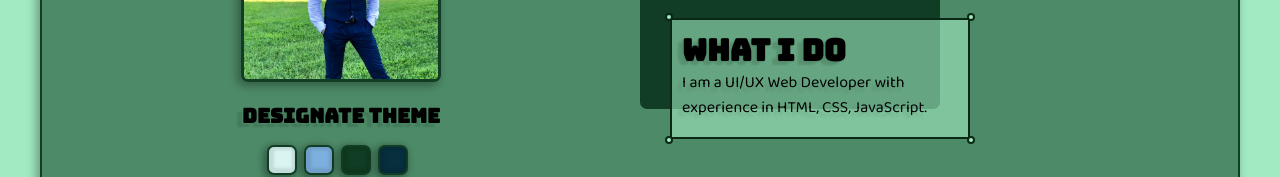
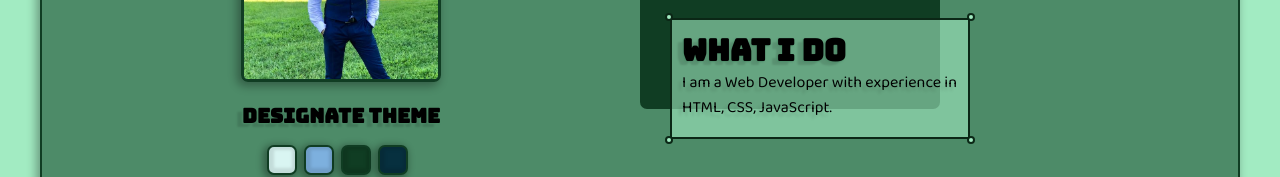
Before and after one commit to maksymsagadin/maksymsagadin.github.io, a plain HTML site: page index.html in a window 1280 px wide. Shown: the part 378-555 px from the top of the page. Drawn offline with Linux system fonts and the light colour scheme.

Commit message:
Update index.html

```diff
--- a/index.html
+++ b/index.html
@@ -46,7 +46,7 @@
                             <div id='top-left-corner' class='corner'></div>
                             <div id='top-right-corner' class='corner'></div>
                             <h3 style='margin: 0; text-align: left;'>What I Do</h3>
-                            <p>I am a UI/UX Web Developer with experience in HTML, CSS, JavaScript.</p>
+                            <p>I am a Web Developer with experience in HTML, CSS, JavaScript.</p>
                             <div id='bottom-right-corner' class='corner'></div>
                             <div id='bottom-left-corner' class='corner'></div>
                         </div>
```
